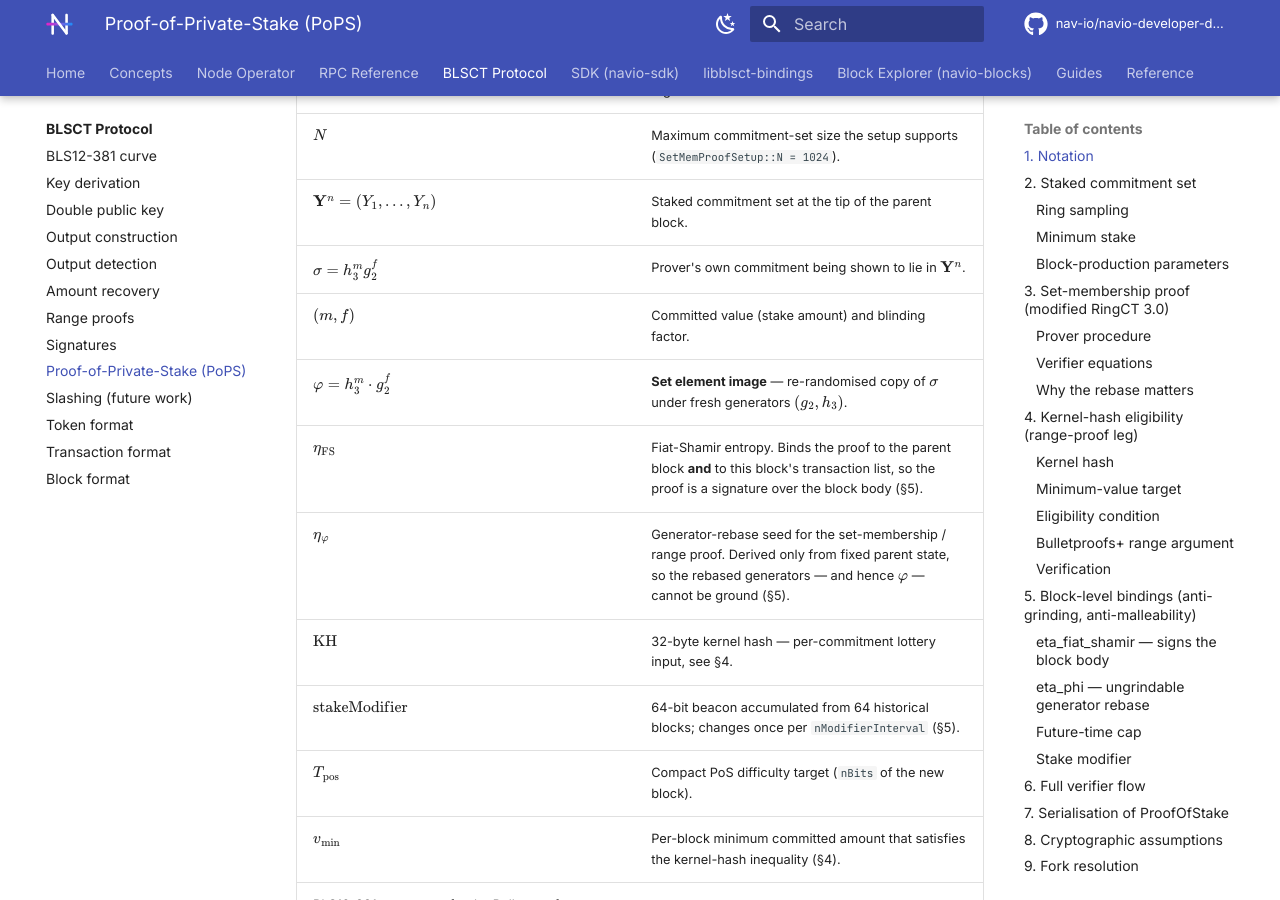
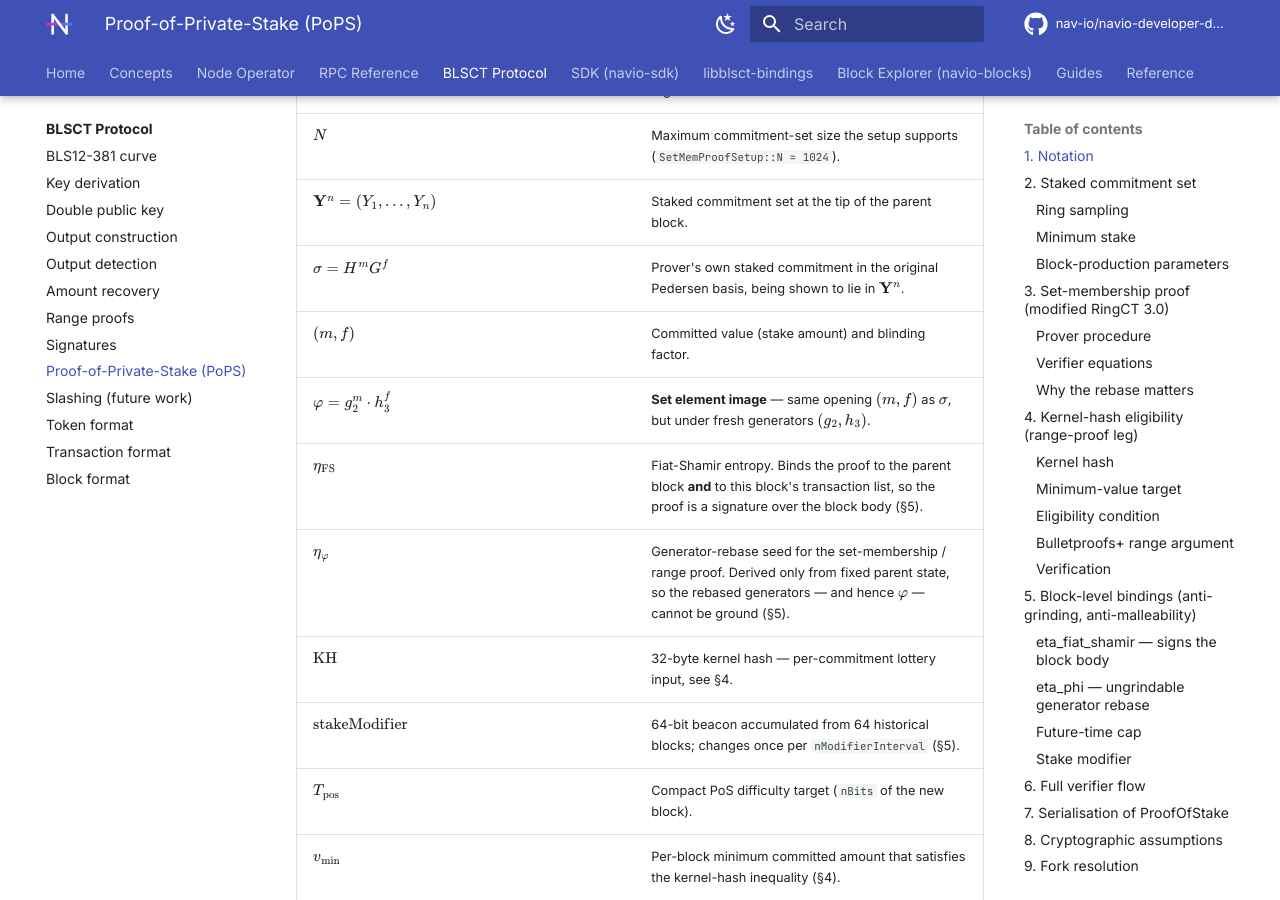
Before and after one commit to nav-io/navio-developer-docs, an MkDocs documentation site: the page built from docs/blsct/pops.md, in a window 1280 px wide and 900 px high, scrolled down 1112 px. Built offline with MkDocs 1.6.1 and Material for MkDocs 9.7.7, drawn with Linux system fonts in a browser that asks for light colours; comment, search, counter and statistics services are not loaded; the version menu is left out.

Commit message:
Update BLSCT documentation to clarify commitment representations and enhance consistency
- Revised the notation for the prover's commitment $\sigma$ to reflect its representation in the original Pedersen basis.
- Updated the description of the set element image $\varphi$ to clarify its relationship with the commitment $\sigma$ and the use of fresh generators.
- Improved clarity in the explanation of the ungrindable property of $\varphi$, emphasizing its dependence on the parent block state.

```diff
--- a/docs/blsct/pops.md
+++ b/docs/blsct/pops.md
@@ -28,9 +28,9 @@ Design paper (initial reference, shape differs in implementation):
 | $\{H_i\}_{i<N}$                        | $N = 2^{10}$ generator vector for the inner-product argument.                                     |
 | $N$                                    | Maximum commitment-set size the setup supports (`SetMemProofSetup::N = 1024`).                    |
 | $\mathbf{Y}^n = (Y_1, \dots, Y_n)$      | Staked commitment set at the tip of the parent block.                                             |
-| $\sigma = h_3^m g_2^f$                 | Prover's own commitment being shown to lie in $\mathbf{Y}^n$.                                      |
+| $\sigma = H^m G^f$                     | Prover's own staked commitment in the original Pedersen basis, being shown to lie in $\mathbf{Y}^n$. |
 | $(m, f)$                               | Committed value (stake amount) and blinding factor.                                                |
-| $\varphi = h_3^m \cdot g_2^f$           | **Set element image** — re-randomised copy of $\sigma$ under fresh generators $(g_2, h_3)$.        |
+| $\varphi = g_2^m \cdot h_3^f$           | **Set element image** — same opening $(m, f)$ as $\sigma$, but under fresh generators $(g_2, h_3)$. |
 | $\eta_{\text{FS}}$                     | Fiat-Shamir entropy. Binds the proof to the parent block **and** to this block's transaction list, so the proof is a signature over the block body (§5). |
 | $\eta_\varphi$                         | Generator-rebase seed for the set-membership / range proof. Derived only from fixed parent state, so the rebased generators — and hence $\varphi$ — cannot be ground (§5). |
 | $\text{KH}$                            | 32-byte kernel hash — per-commitment lottery input, see §4.                                        |
@@ -125,7 +125,7 @@ $$
 **Set element image.**
 
 $$
-\varphi = h_3^m g_2^f.
+\varphi = g_2^m h_3^f.
 $$
 
 Because $(g_2, h_3)$ are rebased from $\eta_\varphi$ (derived from the parent block, so distinct at every height — see §5), $\varphi$ is unlinkable to $\sigma$: two blocks staked by the same UTXO produce different $\varphi$, yet both validate against the same $\sigma \in \mathbf{Y}$.
@@ -355,7 +355,7 @@ $$
 
 It rebases the set-membership / range-proof generators $(g_2, h_3)$ from **fixed parent state only**. Consequences:
 
--   **Ungrindable.** $\varphi = h_3^m g_2^f$ depends on $(g_2, h_3)$, which now depend only on the parent. A staker cannot vary $\varphi$ for a given coin by reshaping the block, so the kernel input $\varphi$ (§4) is fixed per (coin, parent) and cannot be ground.
+-   **Ungrindable.** $\varphi = g_2^m h_3^f$ depends on $(g_2, h_3)$, which now depend only on the parent. A staker cannot vary $\varphi$ for a given coin by reshaping the block, so the kernel input $\varphi$ (§4) is fixed per (coin, parent) and cannot be ground.
 -   **Still unlinkable.** $(g_2, h_3)$ change every block height (each height has a distinct parent), so the same coin produces a different $\varphi$ in every block it stakes. By DDH in $\mathbb{G}$ those images are uncorrelatable. A coin stakes at most once per height it wins, so the per-height-constant rebase is never a linkage.
 
 ### Future-time cap
```
